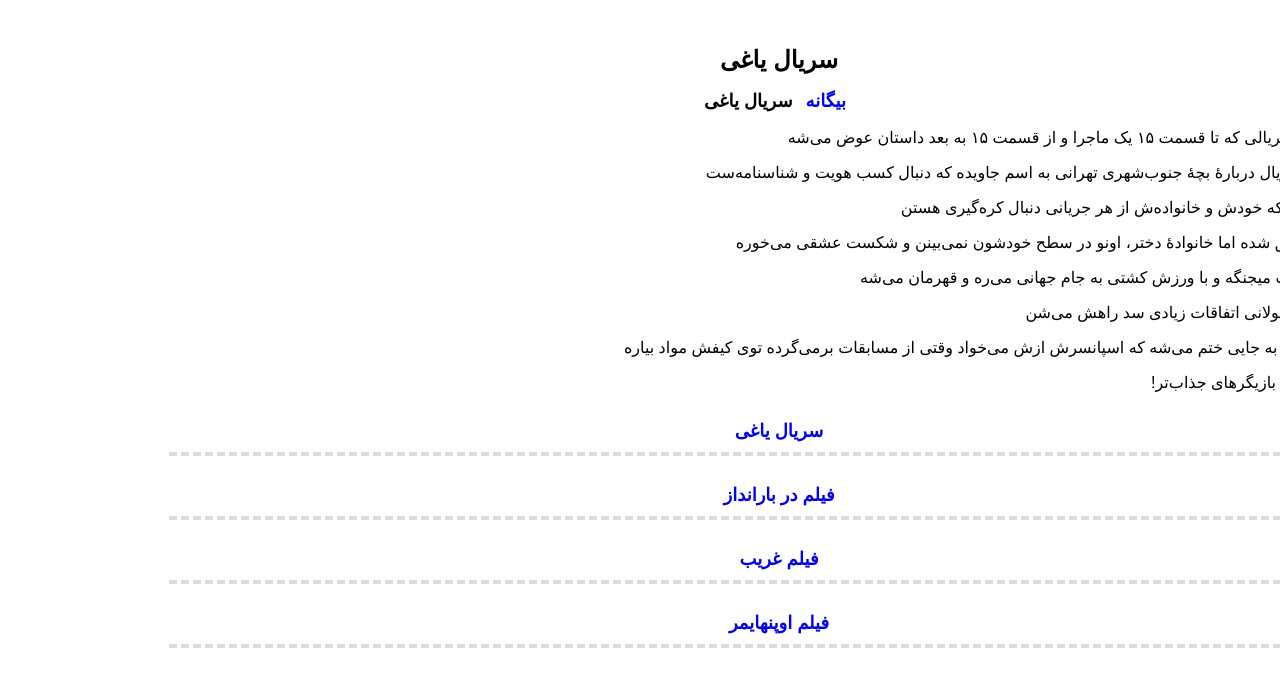
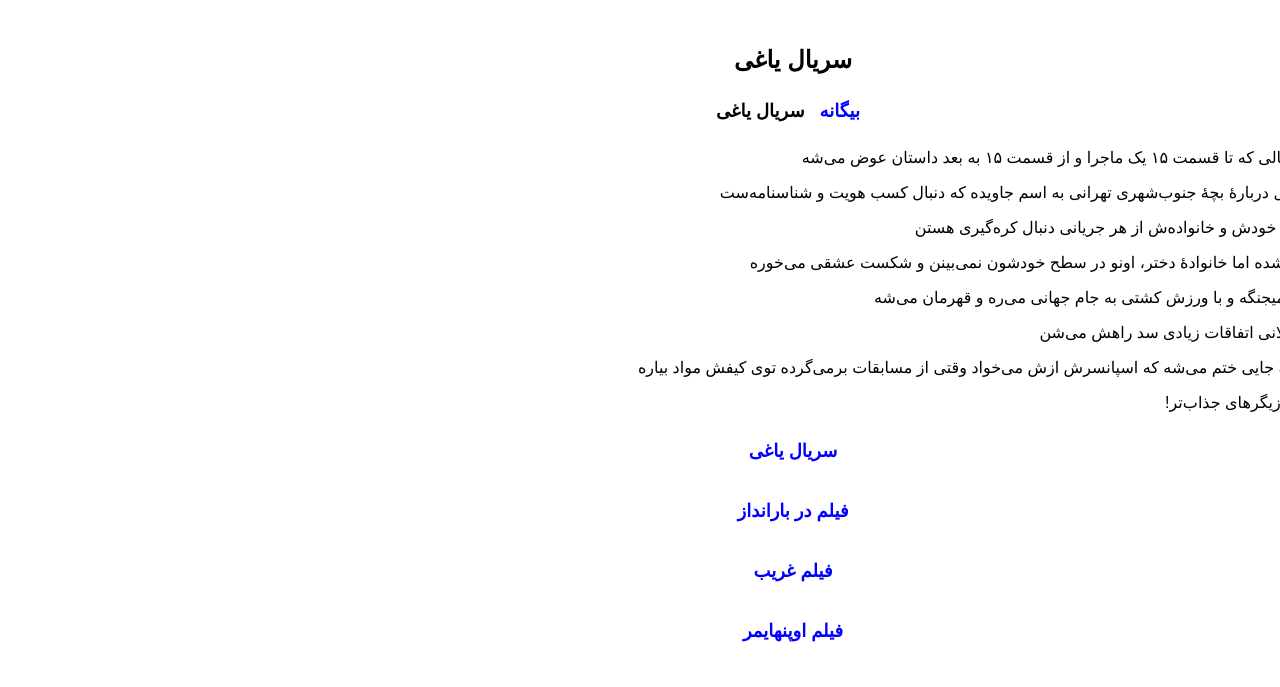
Before and after one commit to darkblog/darkblog.github.io, a Jekyll site: the page built from _posts/2023-8-19-4.md, in a window 1280 px wide. Shown: the top 687 px of the page. Built offline with Jekyll 4.4.1, drawn with Linux system fonts in a browser that asks for light colours.

Commit message:
Update default.html

```diff
--- a/_layouts/default.html
+++ b/_layouts/default.html
@@ -6,7 +6,7 @@
 <title>{{ page.title }}</title>
 <meta name="description" content="{{ page.title }}">
 <link rel="canonical" href="{{ page.url | replace:'index.html','' | prepend: site.baseurl | prepend: site.url }}">
-<style amp-custom>body{font-family:sans-serif;margin:auto;padding:30px;text-align:center}h1{font-size:x-large}h2,h3{font-size:large}h3{border-bottom:4px dashed gainsboro;padding:10px}a{color:blue;text-decoration:none;padding:8px}p{text-align:right}</style>
+<style amp-custom>body{font-family:sans-serif;margin:auto;padding:30px;text-align:center}h1{font-size:x-large}h2,h3{font-size:large;padding:10px}a{color:blue;text-decoration:none;padding:10px}p{text-align:right}</style>
 </head>
 <body>
 <header>
```
